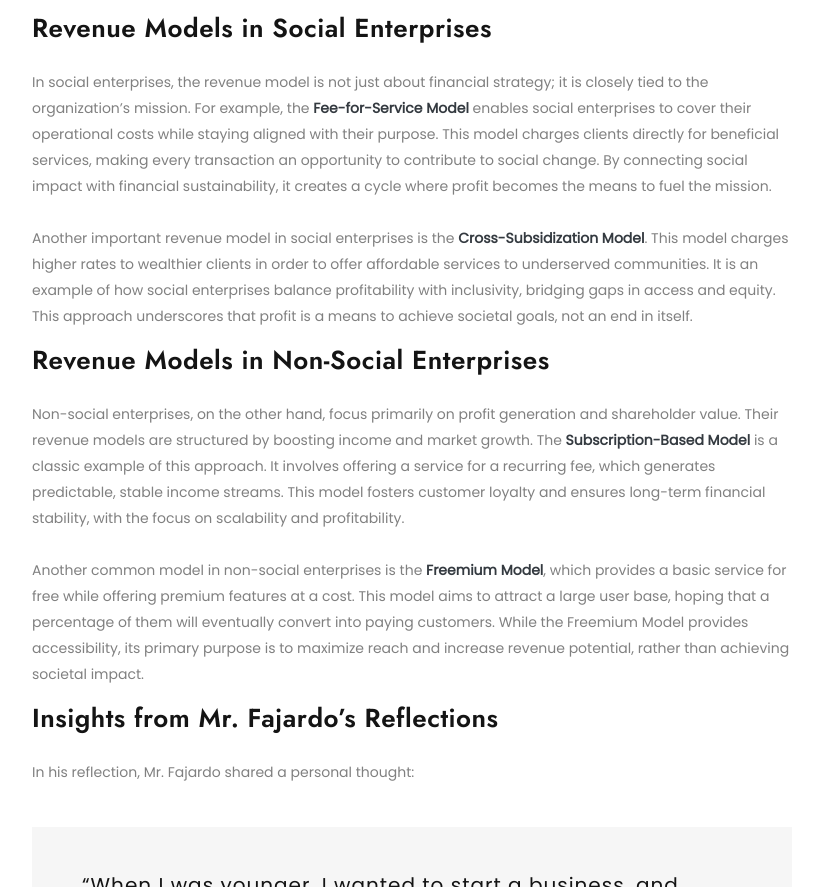
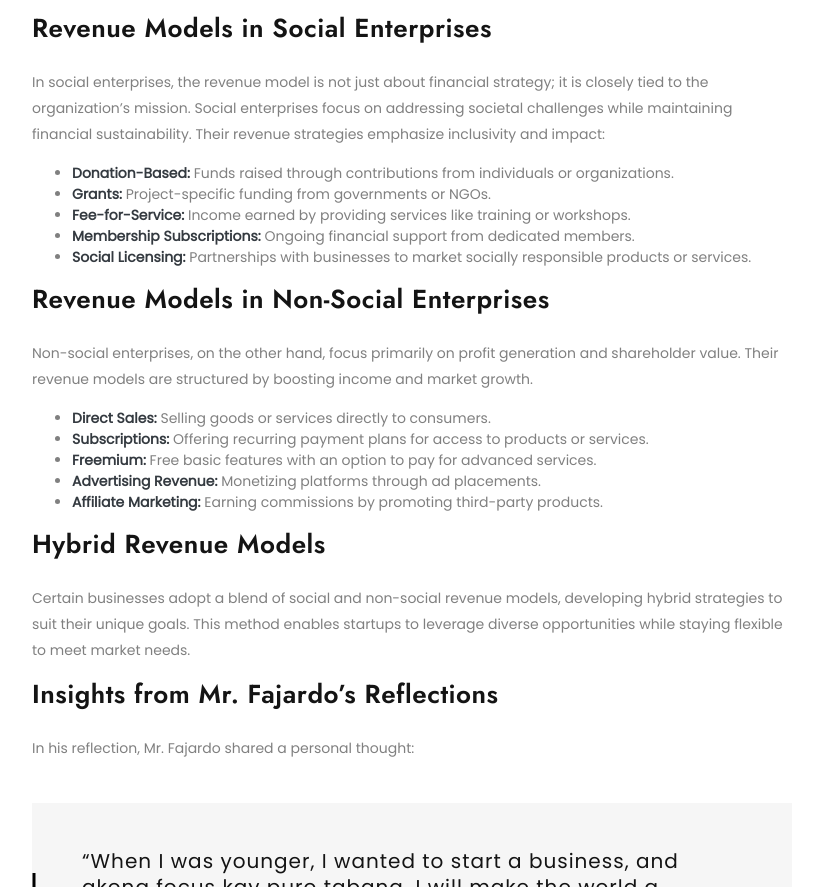
Before and after one commit to Esther0212/Techno_Blog, a plain HTML site: page single-blog-4.html in a window 1280 px wide. Shown: the part 1253-2140 px from the top of the page, without its empty margins (323-1143 px from the left). Drawn offline with Linux system fonts and the light colour scheme; some packages are replaced by stand-ins of ours.

Commit message:
refined fb livestream article

```diff
--- a/single-blog-4.html
+++ b/single-blog-4.html
@@ -94,15 +94,31 @@
           </p>
 
           <h3>Revenue Models in Social Enterprises</h3>
-          <p>In social enterprises, the revenue model is not just about financial strategy; it is closely tied to the organization’s mission. For example, the <b>Fee-for-Service Model</b> enables social enterprises to cover their operational costs while staying aligned with their purpose. This model charges clients directly for beneficial services, making every transaction an opportunity to contribute to social change. By connecting social impact with financial sustainability, it creates a cycle where profit becomes the means to fuel the mission. <br> <br>
+          <p>In social enterprises, the revenue model is not just about financial strategy; it is closely tied to the organization’s mission. Social enterprises focus on addressing societal challenges while maintaining financial sustainability. Their revenue strategies emphasize inclusivity and impact: <br>
 
-            Another important revenue model in social enterprises is the <b>Cross-Subsidization Model</b>. This model charges higher rates to wealthier clients in order to offer affordable services to underserved communities. It is an example of how social enterprises balance profitability with inclusivity, bridging gaps in access and equity. This approach underscores that profit is a means to achieve societal goals, not an end in itself.
+            <ul>
+              <li><b>Donation-Based:</b> Funds raised through contributions from individuals or organizations.</li>
+              <li><b>Grants:</b> Project-specific funding from governments or NGOs.</li>
+              <li><b>Fee-for-Service:</b> Income earned by providing services like training or workshops.</li>
+              <li><b>Membership Subscriptions:</b> Ongoing financial support from dedicated members.</li>
+              <li><b>Social Licensing:</b> Partnerships with businesses to market socially responsible products or services.</li>
+            </ul>
           </p>
 
           <h3>Revenue Models in Non-Social Enterprises</h3>
-          <p>Non-social enterprises, on the other hand, focus primarily on profit generation and shareholder value. Their revenue models are structured by boosting income and market growth. The <b>Subscription-Based Model</b> is a classic example of this approach. It involves offering a service for a recurring fee, which generates predictable, stable income streams. This model fosters customer loyalty and ensures long-term financial stability, with the focus on scalability and profitability. <br> <br>
+          <p>Non-social enterprises, on the other hand, focus primarily on profit generation and shareholder value. Their revenue models are structured by boosting income and market growth.
 
-            Another common model in non-social enterprises is the <b>Freemium Model</b>, which provides a basic service for free while offering premium features at a cost. This model aims to attract a large user base, hoping that a percentage of them will eventually convert into paying customers. While the Freemium Model provides accessibility, its primary purpose is to maximize reach and increase revenue potential, rather than achieving societal impact.
+            <ul>
+              <li><b>Direct Sales:</b> Selling goods or services directly to consumers.</li>
+              <li><b>Subscriptions:</b> Offering recurring payment plans for access to products or services.</li>
+              <li><b>Freemium:</b> Free basic features with an option to pay for advanced services.</li>
+              <li><b>Advertising Revenue:</b> Monetizing platforms through ad placements.</li>
+              <li><b>Affiliate Marketing:</b> Earning commissions by promoting third-party products.</li>
+            </ul>
+          </p>
+
+          <h3>Hybrid Revenue Models</h3>
+          <p>Certain businesses adopt a blend of social and non-social revenue models, developing hybrid strategies to suit their unique goals. This method enables startups to leverage diverse opportunities while staying flexible to meet market needs.
           </p>
 
           <h3>Insights from Mr. Fajardo’s Reflections</h3>
```
